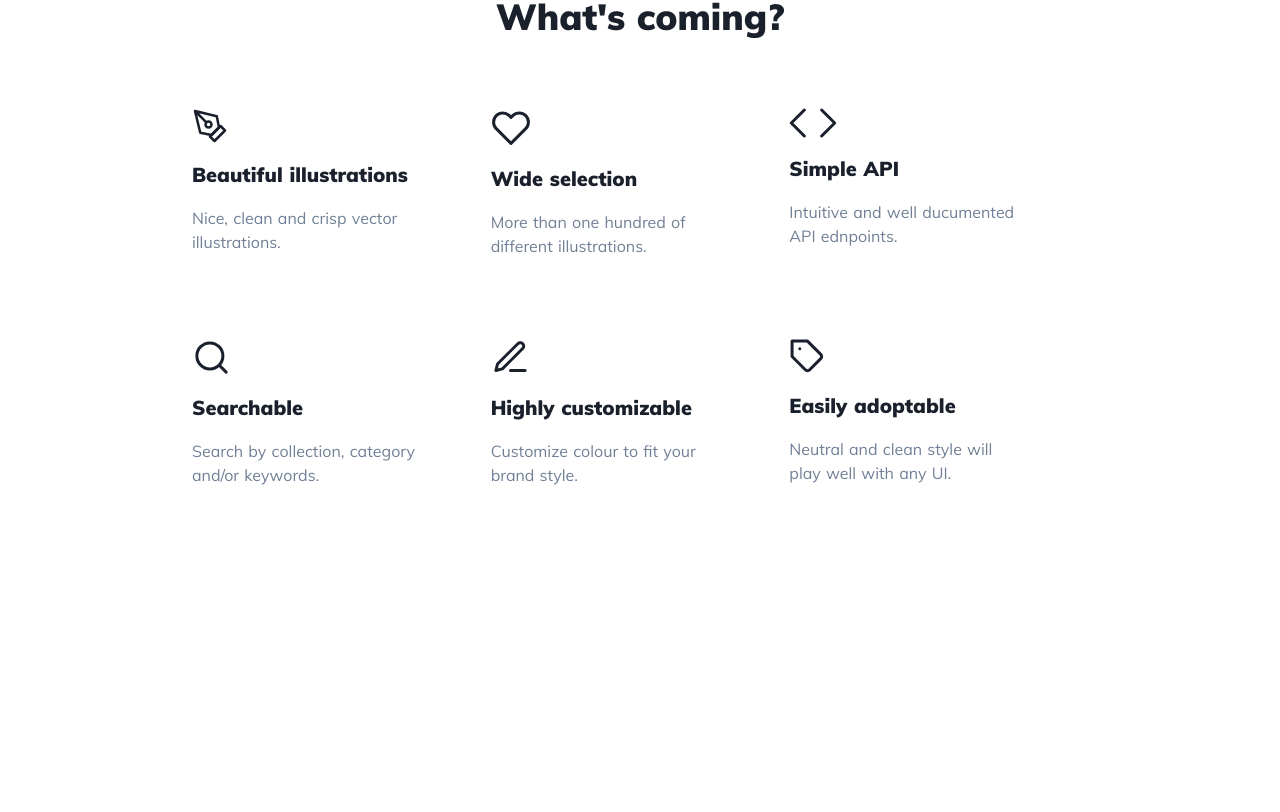
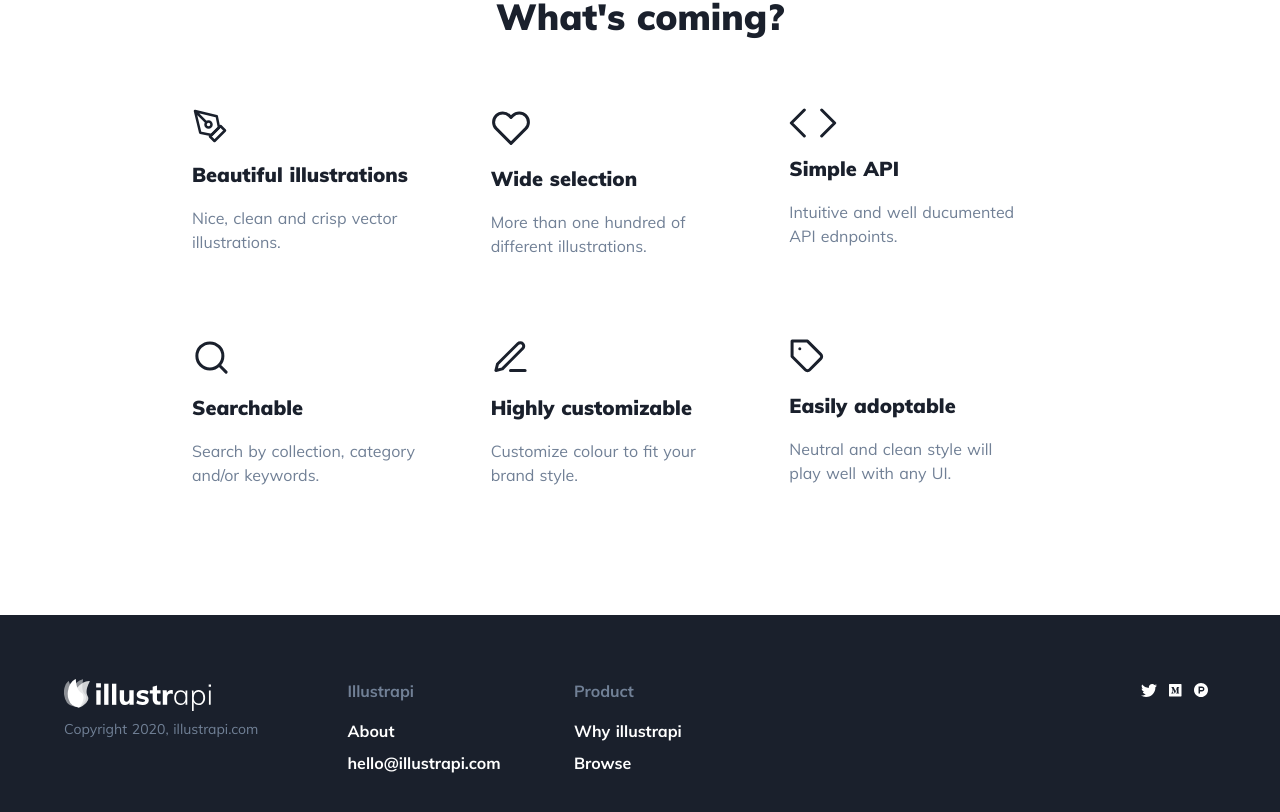
Before and after one commit to portikM/illustrapi-frontend-vector-illustration-library-with-api, a Nuxt app: page / in a window 1280 px wide. Shown: the part 1186-1998 px from the top of the page. Before the commit the page ends 1769 px from the top, so only its background shows below. Built offline with nearby package versions, Linux system fonts and the light colour scheme.

Commit message:
Add footer layout

```diff
--- a/layouts/default.vue
+++ b/layouts/default.vue
@@ -129,7 +129,7 @@
                 </div>
               </ComDropdown>
             </div> -->
-            <ComAnchor class="mr-2" href="#sign-up">Sign Up</ComAnchor>
+            <ComAnchor class="mr-2" href="/#sign-up">Sign Up</ComAnchor>
           </div>
         </div>
       </div>
@@ -166,12 +166,166 @@
     <main>
       <nuxt />
     </main>
+    <footer class="py-16 px-2 sm:px-6 lg:px-8 bg-gray-900">
+      <div class="w-full max-w-6xl mx-auto flex flex-col sm:flex-row pb-10">
+        <div
+          class="w-full order-last sm:w-3/12 sm:pr-4 sm:order-first flex flex-col justify-center sm:block text-center sm:text-left pb-10 sm:pb-0"
+        >
+          <img
+            class="h-8 w-auto mb-2"
+            :src="illustrapiBw"
+            alt="illustrapi logo"
+          />
+          <p class="text-sm">Copyright 2020, illustrapi.com</p>
+        </div>
+        <div
+          class="w-full sm:w-1/5 flex flex-col items-center sm:items-baseline text-center sm:text-left pb-10 sm:pb-0"
+        >
+          <h4 class="mb-4">Illustrapi</h4>
+          <a
+            class="block text-white font-bold hover:text-gray-300 mb-2"
+            href="/about"
+          >
+            About
+          </a>
+          <a
+            class="block text-white font-bold hover:text-gray-300 mb-2"
+            href="mailto:hello@illustrapi.com"
+            target="_blank"
+          >
+            <span class="hidden lg:block">hello@illustrapi.com</span>
+            <span class="lg:hidden">Contact</span>
+          </a>
+        </div>
+        <div
+          class="w-full sm:w-1/5 flex flex-col items-center sm:items-baseline text-center sm:text-left pb-10 sm:pb-0"
+        >
+          <h4 class="mb-4">Product</h4>
+          <a
+            class="block text-white font-bold hover:text-gray-300 mb-2"
+            href="#"
+          >
+            Why illustrapi
+          </a>
+          <a
+            class="block text-white font-bold hover:text-gray-300 mb-2"
+            href="/browse"
+          >
+            Browse
+          </a>
+          <!-- <a
+            class="block text-white font-bold hover:text-gray-300 mb-2"
+            href="/pricing"
+          >
+            Pricing
+          </a>
+          <a
+            class="block text-white font-bold hover:text-gray-300 mb-2"
+            href="#"
+          >
+            Blog
+          </a> -->
+        </div>
+        <div
+          class="w-full sm:w-1/5 flex flex-col items-center sm:items-baseline text-center sm:text-left pb-10 sm:pb-0"
+        >
+          <!-- <h4 class="mb-4">API</h4>
+          <a class="block text-white font-bold hover:text-gray-300" href="#">
+            Docs
+          </a>
+          <a
+            class="block text-white font-bold hover:text-gray-300"
+            href="/browse"
+          >
+            Best practices
+          </a> -->
+        </div>
+        <div
+          class="w-full sm:w-1/6 flex justify-center sm:justify-end pb-10 sm:pb-0 items-baseline"
+        >
+          <!-- twitter -->
+          <a class="block text-white hover:text-gray-300 p-1 mr-1" href="#">
+            <!-- prettier-ignore -->
+            <svg width="16" height="13" fill="none" xmlns="http://www.w3.org/2000/svg" class="fill-current">
+              <path
+                d="M16 1.54424c-.5884.25384-1.2287.43654-1.8882.50769.6847-.40685 1.1975-1.04962 1.4421-1.807691-.6426.382286-1.3465.650352-2.0805.792311-.3068-.32803-.6779-.58935-1.0901-.767682-.4122-.1783311-.8567-.2698522-1.3058-.26886002-1.81707 0-3.27844 1.47307202-3.27844 3.28077202 0 .25384.03077.50769.08076.75192C5.159 3.89039 2.73236 2.59039 1.1191.600008.825142 1.10215.671099 1.6739.672996 2.25578c0 1.13846.578774 2.1423 1.461364 2.73269C1.61424 4.96798 1.1063 4.825.651845 4.57116v.04038c0 1.59423 1.126785 2.91539 2.628535 3.21923-.28197.07325-.57204.11073-.86336.11154-.21344 0-.41534-.02115-.61916-.05.41534 1.3 1.62481 2.24419 3.06502 2.27499-1.12679.8827-2.53816 1.4019-4.070667 1.4019-.274967 0-.528783-.0096-.792213-.0404C1.45367 12.4615 3.17846 13 5.03593 13c6.03007 0 9.32967-4.99615 9.32967-9.33269 0-.1423 0-.28461-.0096-.42692.6384-.46731 1.1979-1.04615 1.644-1.69615z"
+              />
+            </svg>
+          </a>
+
+          <!-- medium -->
+          <a class="block text-white hover:text-gray-300 p-1 mr-1" href="#">
+            <!-- prettier-ignore -->
+            <svg width="13" height="13" fill="none" xmlns="http://www.w3.org/2000/svg" class="fill-current">
+              <path
+                d="M12 0H.5C.223437 0 0 .223437 0 .5V12c0 .2766.223437.5.5.5H12c.2766 0 .5-.2234.5-.5V.5c0-.276563-.2234-.5-.5-.5zm-1.75 3.21406l-.6375.61094c-.05625.04219-.08281.11094-.07188.17813v4.49531c-.01093.06875.01563.1375.07188.17812l.625.61094v.13594H7.1v-.12969l.64531-.62656c.06407-.06406.06406-.08282.06406-.17813v-3.6375L6.0125 9.40781h-.24219L3.67969 4.85156v3.05469c-.01875.12813.02656.25781.11719.35l.84062 1.01719v.13594H2.25v-.13594l.84062-1.01719c.04429-.04575.07726-.10124.09625-.16201.01899-.06078.02349-.12516.01313-.18799V4.375c.01094-.09844-.02656-.19375-.10156-.26094l-.74688-.9v-.13594h2.32032L6.4625 7.00781l1.57656-3.92656H10.25v.13281z"
+              />
+            </svg>
+          </a>
+
+          <!-- dribbble -->
+          <!-- <a class="block text-white hover:text-gray-300 p-1 mr-1" href="#"> -->
+          <!-- prettier-ignore -->
+          <!-- <svg
+              width="13"
+              height="13"
+              viewBox="0 0 13 13"
+              fill="none"
+              xmlns="http://www.w3.org/2000/svg"
+              class="fill-current"
+            >
+              <path
+                d="M6.5 0C2.91563 0 0 2.91563 0 6.5C0 10.0844 2.91563 13 6.5 13C10.0844 13 13 10.0844 13 6.5C13 2.91563 10.0844 0 6.5 0ZM10.7984 2.99687C11.5719 3.94219 12.0406 5.14531 12.0516 6.45625C11.8687 6.41719 10.0328 6.04531 8.18594 6.27812C8.14688 6.18281 8.10781 6.0875 8.06719 5.99219C7.95156 5.72188 7.82812 5.45156 7.69844 5.1875C9.75 4.34844 10.6812 3.15625 10.7984 2.99687ZM6.5 0.95625C7.91094 0.95625 9.2 1.48594 10.1797 2.35469C10.0797 2.49688 9.24375 3.62031 7.27031 4.36094C6.36094 2.68906 5.35313 1.31719 5.19844 1.11094C5.625 1.00781 6.06094 0.95625 6.5 0.95625ZM4.13906 1.48438C4.28594 1.68438 5.27813 3.06094 6.19688 4.69531C3.6 5.38438 1.3125 5.375 1.06406 5.37187C1.425 3.64844 2.58594 2.21719 4.13906 1.48438ZM0.948437 6.50781C0.948437 6.45156 0.95 6.39375 0.951562 6.3375C1.19375 6.34219 3.88437 6.37656 6.65781 5.54688C6.81719 5.85781 6.96875 6.17344 7.10781 6.48906C7.03438 6.50937 6.96094 6.53125 6.88906 6.55469C4.025 7.48281 2.50156 10.0062 2.375 10.2203C1.48906 9.23594 0.948437 7.93437 0.948437 6.50781ZM6.5 12.0594C5.21562 12.0594 4.03281 11.6219 3.09219 10.8875C3.19219 10.6828 4.31562 8.5125 7.44687 7.42031L7.48281 7.40781C8.2625 9.43281 8.58438 11.1312 8.66719 11.6187C7.98228 11.9115 7.24484 12.0614 6.5 12.0594ZM9.60156 11.1109C9.54531 10.7734 9.25 9.14844 8.52344 7.15312C10.2641 6.875 11.7922 7.33125 11.9812 7.39062C11.7344 8.93437 10.8484 10.2687 9.60156 11.1109Z"
+              />
+            </svg>
+          </a> -->
+
+          <!-- product hunt -->
+          <a class="block text-white hover:text-gray-300 p-1 mr-1" href="#">
+            <!-- prettier-ignore -->
+            <svg
+              width="14"
+              height="14"
+              viewBox="0 0 14 14"
+              fill="none"
+              xmlns="http://www.w3.org/2000/svg"
+              class="fill-current"
+            >
+              <path
+                d="M8.98438 5.95312C8.98438 6.24479 8.88151 6.49219 8.67578 6.69531C8.47005 6.89844 8.22135 7 7.92969 7H5.95312V4.89844H7.92969C8.22135 4.89844 8.47005 5.0013 8.67578 5.20703C8.88151 5.41276 8.98438 5.66146 8.98438 5.95312ZM10.3828 5.95312C10.3828 5.27604 10.1445 4.69792 9.66797 4.21875C9.19141 3.73958 8.61198 3.5 7.92969 3.5H4.54688V10.5H5.95312V8.39844H7.92969C8.60677 8.39844 9.1849 8.16016 9.66406 7.68359C10.1432 7.20703 10.3828 6.63021 10.3828 5.95312ZM14 7C14 7.94792 13.8151 8.85417 13.4453 9.71875C13.0755 10.5833 12.5781 11.3281 11.9531 11.9531C11.3281 12.5781 10.5833 13.0755 9.71875 13.4453C8.85417 13.8151 7.94792 14 7 14C6.05208 14 5.14583 13.8151 4.28125 13.4453C3.41667 13.0755 2.67188 12.5781 2.04688 11.9531C1.42188 11.3281 0.924479 10.5833 0.554688 9.71875C0.184896 8.85417 0 7.94792 0 7C0 6.05208 0.184896 5.14583 0.554688 4.28125C0.924479 3.41667 1.42188 2.67188 2.04688 2.04688C2.67188 1.42188 3.41667 0.924479 4.28125 0.554688C5.14583 0.184896 6.05208 0 7 0C7.94792 0 8.85417 0.184896 9.71875 0.554688C10.5833 0.924479 11.3281 1.42188 11.9531 2.04688C12.5781 2.67188 13.0755 3.41667 13.4453 4.28125C13.8151 5.14583 14 6.05208 14 7Z"
+              />
+            </svg>
+          </a>
+        </div>
+      </div>
+      <!-- <div class="flex flex-col sm:flex-row justify-center text-center">
+        <a
+          class="block font-bold hover:text-gray-300 sm:mr-2"
+          href="/privacy-policy"
+        >
+          Privacy policy
+        </a>
+        <span class="hidden sm:block mr-2">&#xb7;</span>
+        <a class="block font-bold hover:text-gray-300 sm:mr-2" href="/terms">
+          Terms
+        </a>
+        <span class="hidden sm:block mr-2">&#xb7;</span>
+        <a
+          class="block font-bold hover:text-gray-300"
+          href="mailto:help@illustrapi.com"
+          target="_blank"
+        >
+          Report a problem
+        </a>
+      </div> -->
+    </footer>
   </div>
 </template>
 
 <script>
 import illustrapiLogo from '~/assets/images/illustrapi.svg'
 import illustrapiMark from '~/assets/images/illustrapi-mark.svg'
+import illustrapiBw from '~/assets/images/illustrapi-bw.svg'
 
 export default {
   data() {
@@ -179,7 +333,8 @@ export default {
       illustrapiMark,
       illustrapiLogo,
       menu: false,
-      userNav: false
+      userNav: false,
+      illustrapiBw
     }
   }
 }
@@ -251,4 +406,8 @@ h2 {
 h3 {
   @apply text-xl text-gray-900 font-black;
 }
+
+h4 {
+  @apply font-bold;
+}
 </style>
--- a/pages/index.vue
+++ b/pages/index.vue
@@ -55,7 +55,7 @@
         <ComCta class="whitespace-pre" solid>Keep me posted!</ComCta>
       </div>
     </div>
-    <div class="flex flex-col w-full max-w-4xl mx-auto pb-24">
+    <div class="flex flex-col w-full max-w-4xl mx-auto pb-32">
       <h2 class="pb-16">What's coming?</h2>
       <div class="w-full flex flex-col sm:flex-row sm:flex-wrap">
         <!-- beautiful -->
```
Also changed, not shown: assets/images/illustrapi-bw.svg (added).
